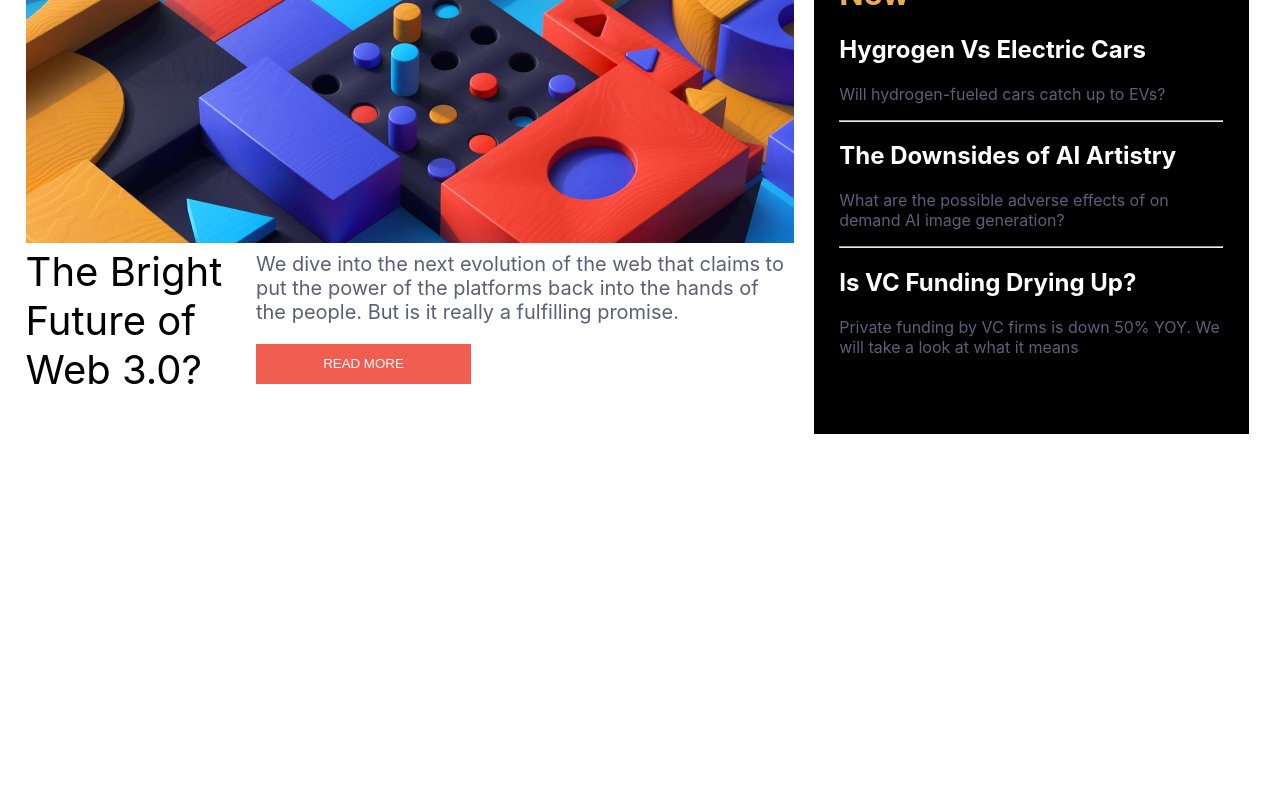
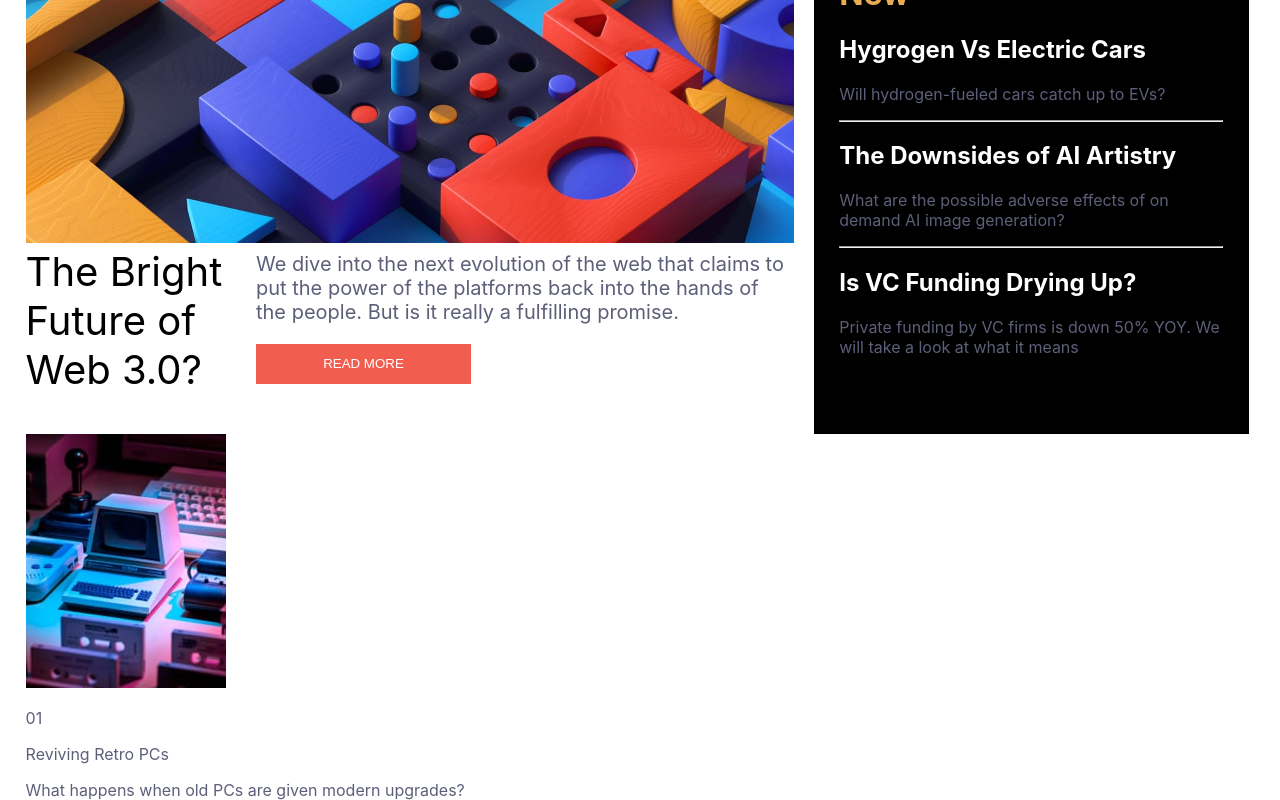
Before and after one commit to steven-mpawulo/news-homepage, a React (Create React App) app: page / in a window 1280 px wide. Shown: the part 179-979 px from the top of the page. Before the commit the page ends 851 px from the top, so only its background shows below. Built offline with nearby package versions, Linux system fonts and the light colour scheme.

Commit message:
creates custo component for footer

```diff
--- /dev/null
+++ b/src/components/common/ItemCard.js
@@ -0,0 +1,16 @@
+import React from 'react'
+
+const ItemCard = ({image, number, title, message}) => {
+  return (
+    <div className='item-card'>
+        <img src={image} alt="" />
+        <div className="item-inner-container">
+            <p>{number}</p>
+            <p>{title}</p>
+            <p>{message}</p>
+        </div>
+    </div>
+  )
+}
+
+export default ItemCard
--- a/src/components/homepage/Footer.js
+++ b/src/components/homepage/Footer.js
@@ -0,0 +1,11 @@
+import React from 'react'
+import ItemCard from '../common/ItemCard'
+import Retro from '../../images/image-retro-pcs.jpg'
+
+const Footer = () => {
+  return (
+    <ItemCard image={Retro} number={"01"} title={"Reviving Retro PCs"} message={"What happens when old PCs are given modern upgrades?"}/>
+  )
+}
+
+export default Footer
--- a/src/components/homepage/HomePage.js
+++ b/src/components/homepage/HomePage.js
@@ -2,12 +2,14 @@ import React from 'react'
 import Header from './Header'
 import Main from './Main'
 import './homepage.css'
+import Footer from './Footer'
 
 const HomePage = () => {
   return (
     <div className='homepage-container'>
         <Header/>
         <Main/>
+        <Footer/>
     </div>
   )
 }
```
Also changed, not shown: src/components/common/itemcard.css (added).
